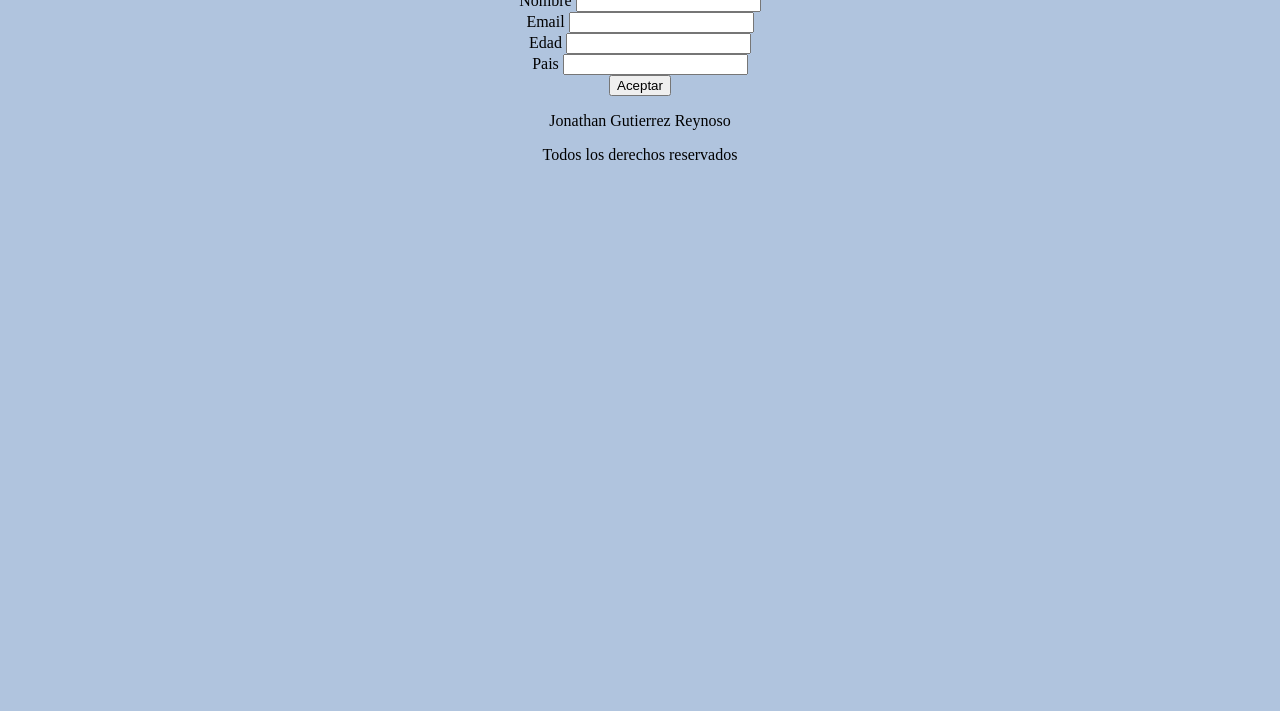
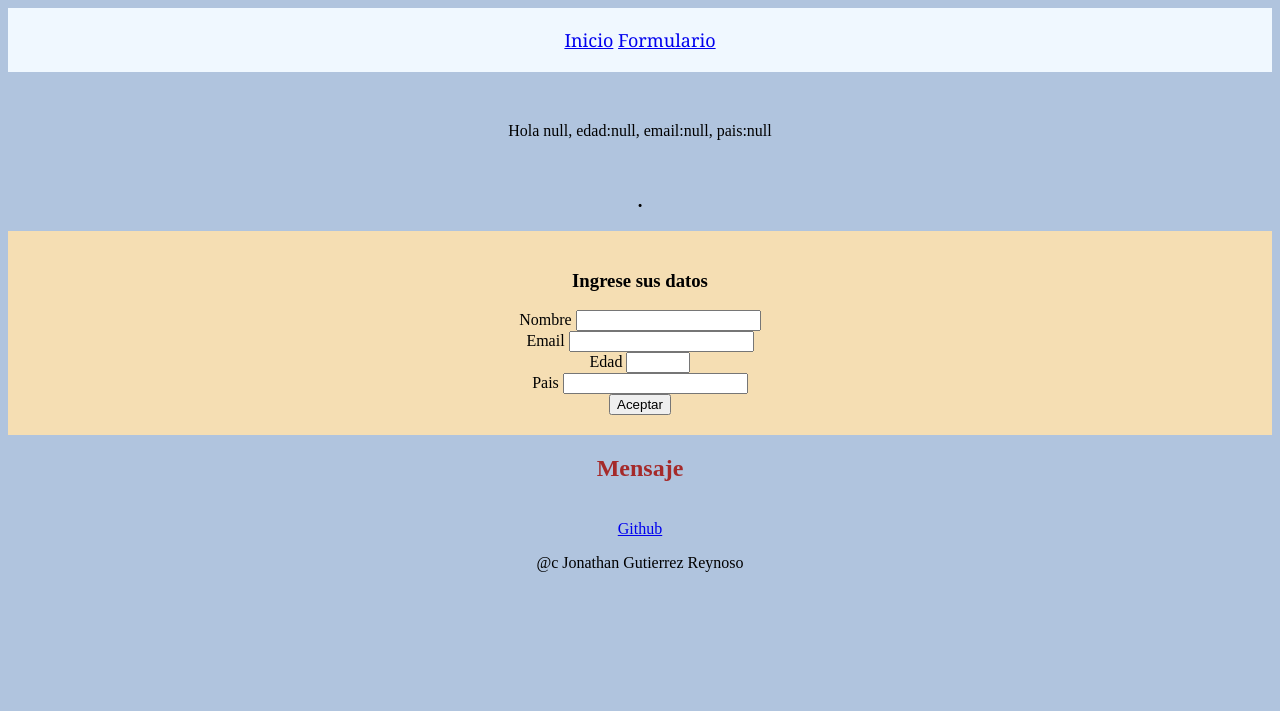
Before and after one commit to John-gr/ExamenU2, a plain HTML site: page index.html in a window 1280 px wide. Shown: the part 89-800 px from the top of the page. Drawn offline with Linux system fonts and the light colour scheme.

Commit message:
Agregado localstorage en app, estilos para las secciones de css y correciones en index por semantica

```diff
--- a/css/style.css
+++ b/css/style.css
@@ -3,6 +3,29 @@ body{
     text-align: center;
 }
 
-.form{
+.Form{
+    background-color: wheat;
+    padding: 20px;
+    /*width: 200px;*/
+    text-align: center;
+}
 
+.nav{
+    background-color: aliceblue;
+    padding: 20px;
+    width: auto;
+    margin-bottom: 50px;
 }
+
+.inicio{
+    font-size: large;
+    font-family: Georgia, 'Times New Roman', Times, serif;
+}
+
+.storage{
+    margin: 50px;
+}
+
+.mensaje{
+    color: brown;
+}
--- a/index.html
+++ b/index.html
@@ -7,38 +7,41 @@
     <link rel="stylesheet" href="/css/style.css">
 </head>
 <body>
-    <header class="inicio">
+    <header class="inicio" id="inicio">
         <h1>Formulario</h1>
         <nav class="nav">
+            <a href="#inicio">Inicio</a>
+            <a href="#Form">Formulario</a>
         </nav>
     </header>
     <main>
-        <article class="Form">
-            <section>
-                <Form>
+        <div class="storage"></div>
+        <article class="inputs">
+<h3>.</h3>            <section id="Form" class="Form">
+                <h3>Ingrese sus datos</h3>
                     <label for="nombre">Nombre</label>
-                    <input type="text" class="nombre" id="nombre">
+                    <input type="text" class="nombre" id="nombre" required>
                     <br>
                     <label for="email">Email</label>
-                    <input type="email" class="email" id="email">
+                    <input type="email" class="email" id="email" required>
                     <br>
                     <label for="edad">Edad</label>
-                    <input type="number" class="edad" id="edad">
+                    <input type="number" class="edad" id="edad" required min="0" max="100">
                     <br>
-                    <label for="pais">Pais</label>
-                    <input type="text" class="pais" id="pais">
+                    <label for="paises">Pais</label>
+                    <input type="text" class="paises" id="paises" required>
                     <br>
                     <Button class="btnAceptar">Aceptar</Button>
-                </Form>
             </section>
         </article>
         <section class="mensaje">
-
+            <h2>Mensaje</h2>
         </section>
     </main>
     <footer class="footer">
-        <p>Jonathan Gutierrez Reynoso</p>
-        <p>Todos los derechos reservados</p>
+        <br>
+        <a href="https://github.com/John-gr">Github</a>
+        <p>@c Jonathan Gutierrez Reynoso</p>
     </footer>
     <script src="/js/app.js"></script>
 </body>
--- a/js/app.js
+++ b/js/app.js
@@ -1,14 +1,47 @@
 const btnAceptar=document.querySelector(".btnAceptar");
 const name=document.querySelector(".nombre");
 const age=document.querySelector(".edad");
-const email=document.querySelector(".email");
+const mail=document.querySelector(".email");
 const paises=document.querySelector(".paises");
 const mensaje=document.querySelector(".mensaje");
+const storage=document.querySelector(".storage");
+
+const nombreLS=localStorage.getItem("nombre");
+const edadLS=localStorage.getItem("edad");
+const emailLS=localStorage.getItem("email");
+const paisLS=localStorage.getItem("pais");
+if(nombreLS!=""&&edadLS!=""&&emailLS!=""&&paisLS!=""){
+    storage.textContent=`Hola ${nombreLS}, edad:${edadLS}, email:${emailLS}, pais:${paisLS}`
+}
 
 function aceptar(){
     const nombre=name.value
+    const edad=age.value;
+    const email=mail.value;
+    const pais=paises.value;
     if(nombre===""){
-        mensaje.innerHTML="<p>Error</p>"
+        mensaje.innerHTML="<p>Error falta nombre</p>"
+    } else{
+        localStorage.setItem("nombre",nombre);
+        mensaje.textContent="";
+    }
+
+    if(edad===""){
+        mensaje.innerHTML="<p>Error falta edad</p>"
+    } else{
+        localStorage.setItem("edad",edad);
+    }
+
+    if(email===""){
+        mensaje.innerHTML="<p>Error falta email</p>"
+    } else{
+        localStorage.setItem("email",email);
+    }
+
+    if(pais===""){
+        mensaje.innerHTML="<p>Error falta pais</p>"
+    } else{
+        localStorage.setItem("pais",pais);
     }
 }
 
```
